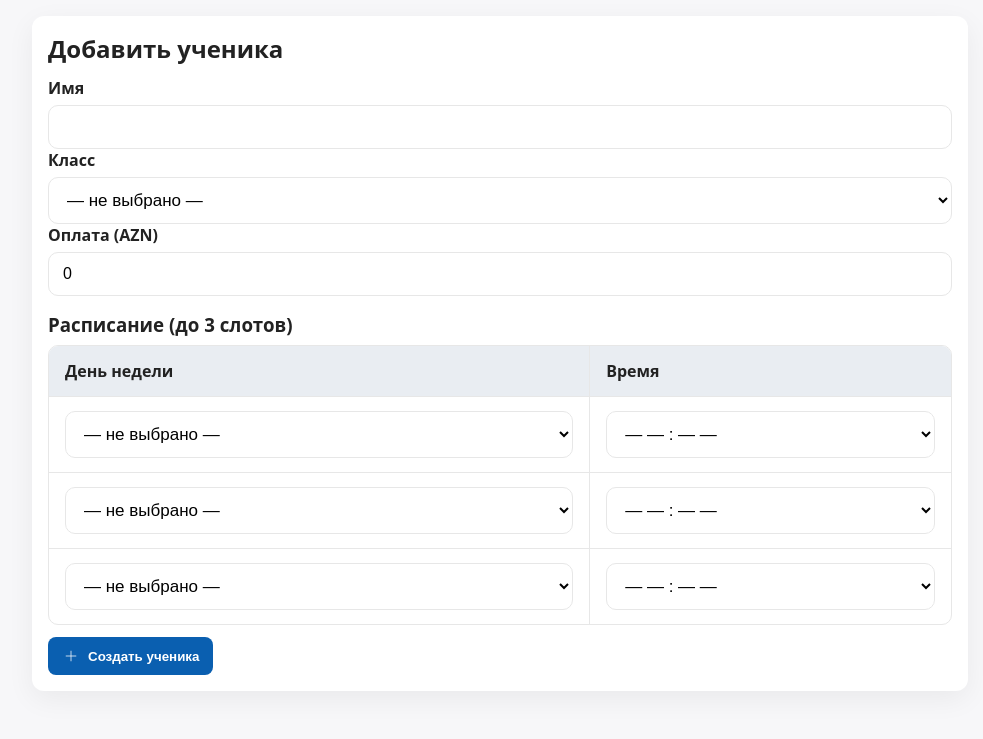
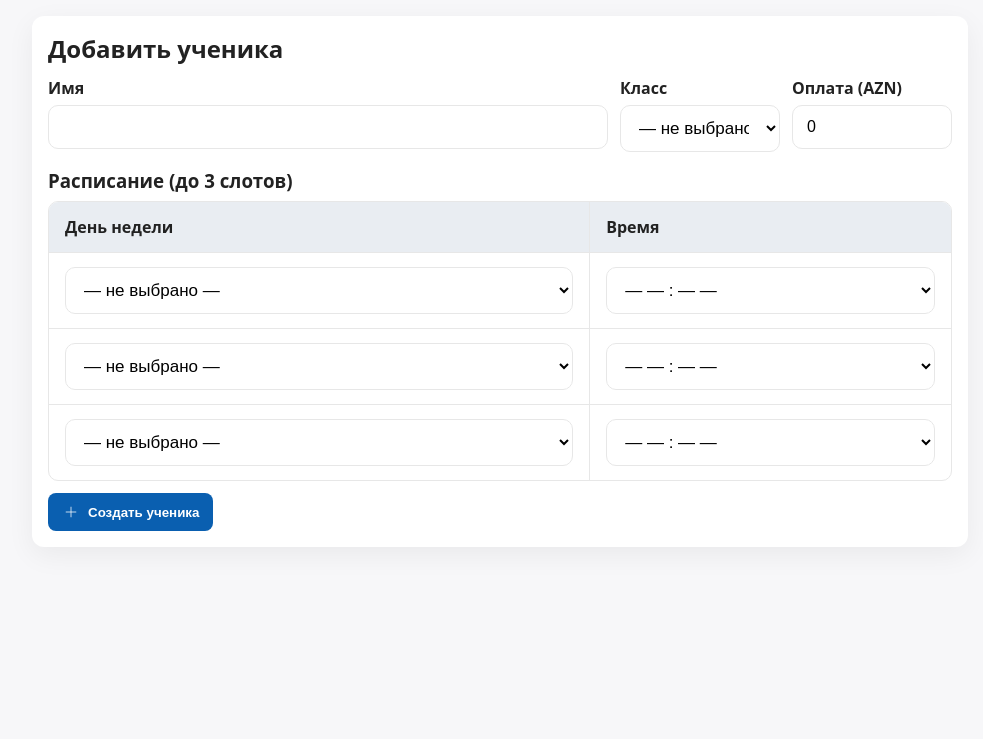
Before and after one commit to alikitto/repp2025, a PHP site: page /add/student.php in a window 1280 px wide. Shown: the part 61-800 px from the top of the page, without its empty margins (140-1123 px from the left). Run offline with PHP 8.4, Linux system fonts and the light colour scheme; the visitor is signed in with stand-in values (Sample User, id 1).

Commit message:
Update style.css

```diff
--- a/profile/css/style.css
+++ b/profile/css/style.css
@@ -131,3 +131,10 @@ label{font-weight:700}
 
 /* гарантируем скрытие элементов с атрибутом hidden */
 [hidden] { display: none !important; }
+
+/* сетка на 3 поля (Имя, Класс, Оплата) */
+.form .grid-3{display:grid;grid-template-columns:1fr 160px 160px;gap:12px}
+@media (max-width:800px){ .form .grid-3{grid-template-columns:1fr} }
+
+/* безопасное скрытие элементов с hidden */
+[hidden]{display:none!important}
```
